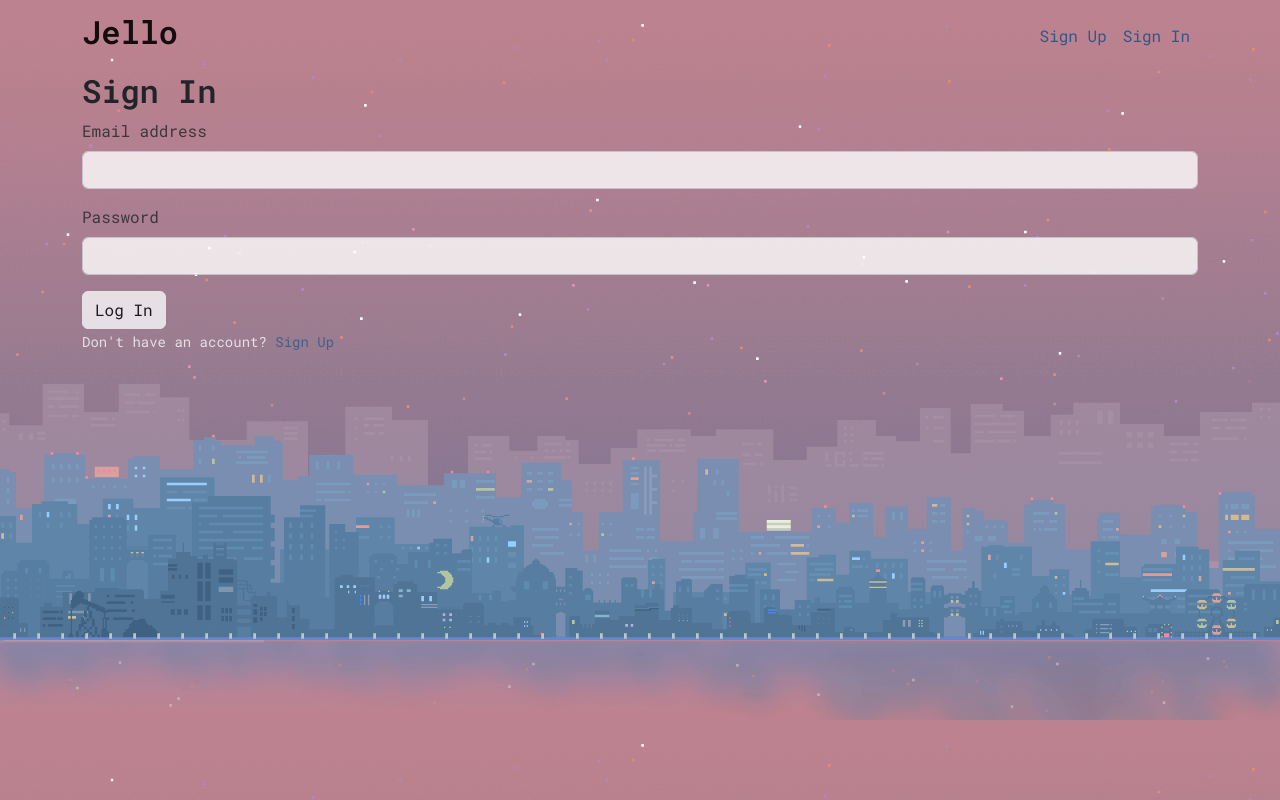
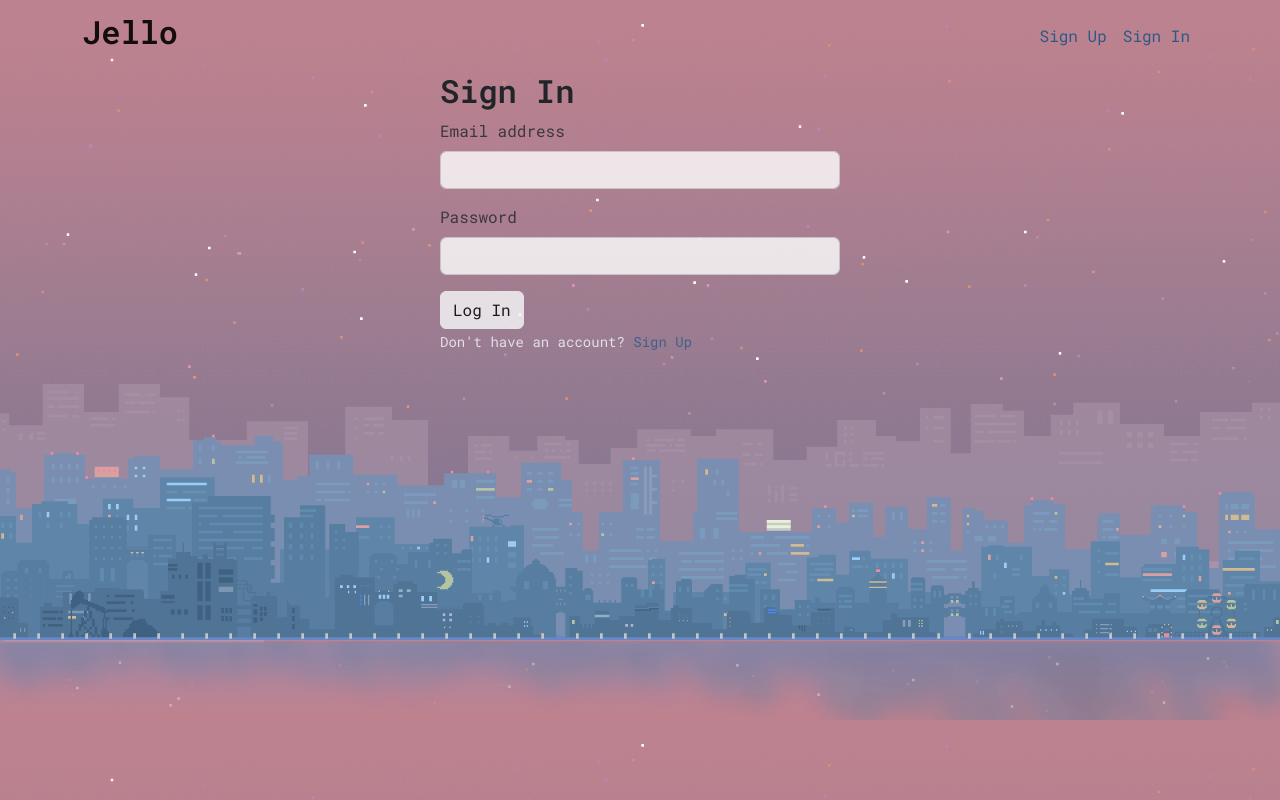
Before and after one commit to Jonathanchan197/Jello, a React (Create React App) app: page /signin in a window 1280 px wide. Built offline with nearby package versions, Linux system fonts and the light colour scheme; no server answers.

Commit message:
sign up/in form css

```diff
--- a/src/App.css
+++ b/src/App.css
@@ -9,6 +9,11 @@ body {
 .color-nav {
   background-color: transparent;
   border: none;
+}
+
+.form-container {
+  width: 400px;
+  margin: 0 auto;
 }
 
 .card-block {
--- a/src/components/SignIn.jsx
+++ b/src/components/SignIn.jsx
@@ -24,6 +24,7 @@ const SignIn = () => {
   };
 
   return (
+    <div className="form-container">
       <Form onSubmit={handleSubmit}>
         <h2>Sign In</h2>
         <div className="card-input">
@@ -58,6 +59,7 @@ const SignIn = () => {
           </Form.Group>
         </div>
       </Form>
+    </div>
   );
 };
 
--- a/src/components/SignUp.jsx
+++ b/src/components/SignUp.jsx
@@ -30,6 +30,7 @@ const SignUp = () => {
   };
 
   return (
+    <div className="form-container">
       <Form onSubmit={handleSubmit}>
         <h2>Sign Up</h2>
         <div className="card-input">
@@ -67,6 +68,7 @@ const SignUp = () => {
           </Form.Group>
         </div>
       </Form>
+    </div>
   );
 };
 
```
Lines whose indentation alone changed are shown as unchanged.
